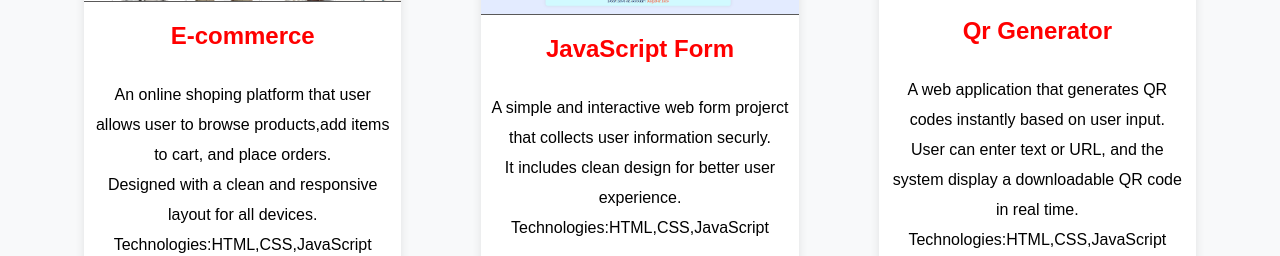
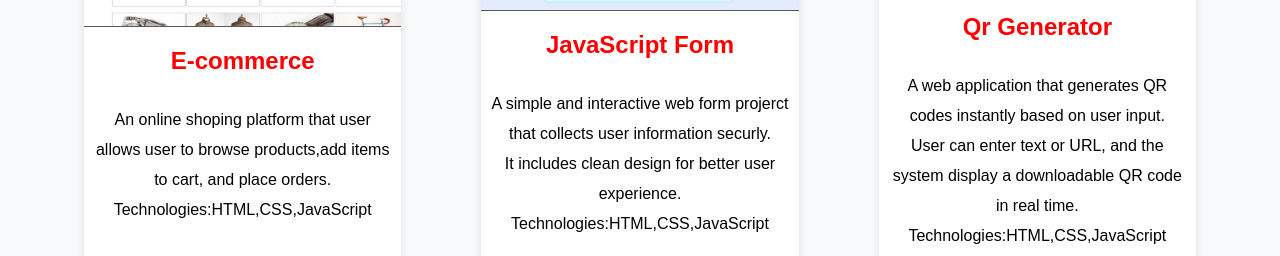
Before and after one commit to Mujuman/my-portfolio, a plain HTML site: page index.html in a window 1280 px wide. Shown: the part 2874-3130 px from the top of the page. Drawn offline with Linux system fonts and the light colour scheme.

```diff
--- a/index.html
+++ b/index.html
@@ -376,7 +376,7 @@
 
                     <p id="pro-p">
                 An online shoping platform that user allows user to browse products,add items to cart, and place orders.<br>
-						Designed with a clean and responsive layout for all devices.
+
 						Technologies:HTML,CSS,JavaScript
                     </p>
 
```
